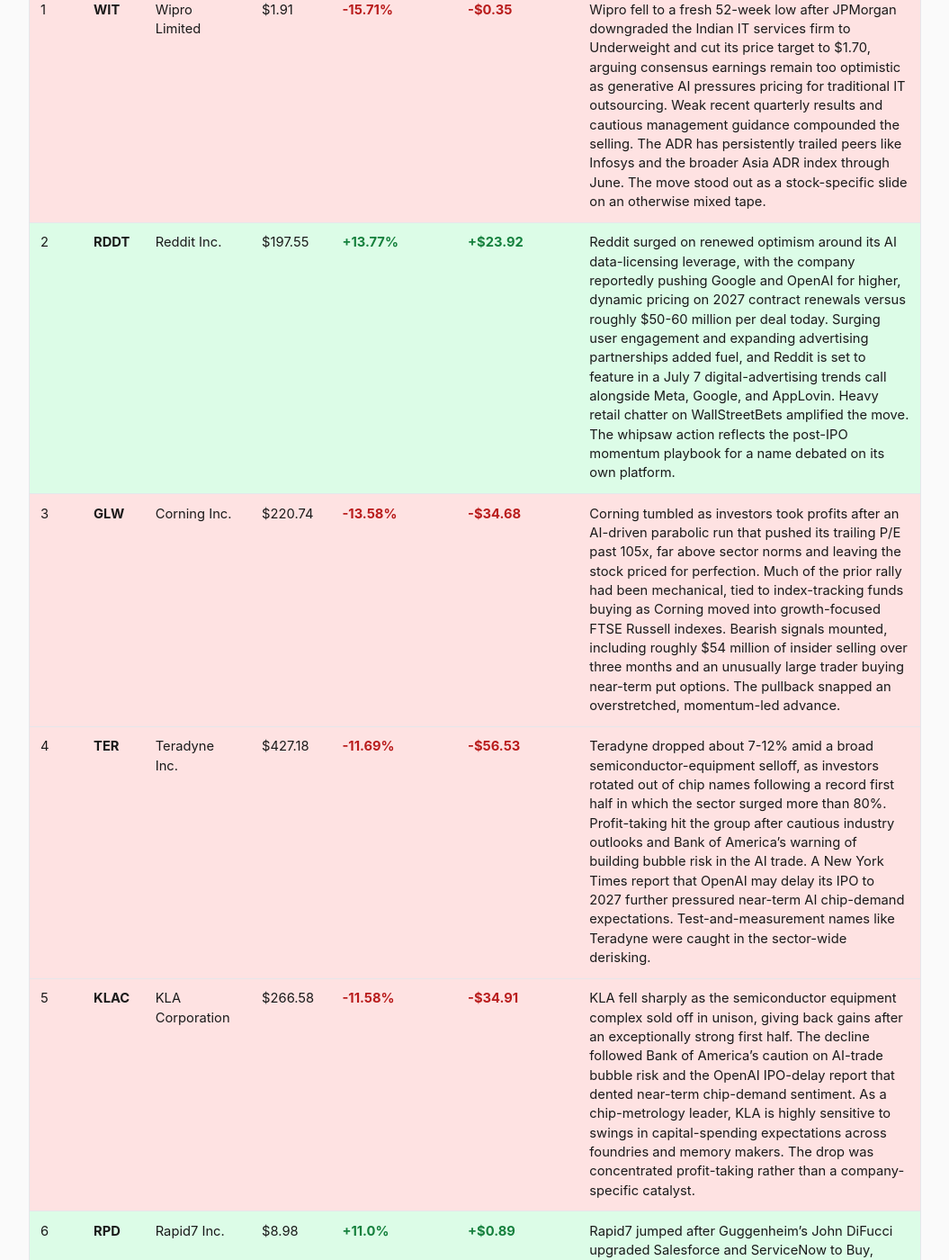
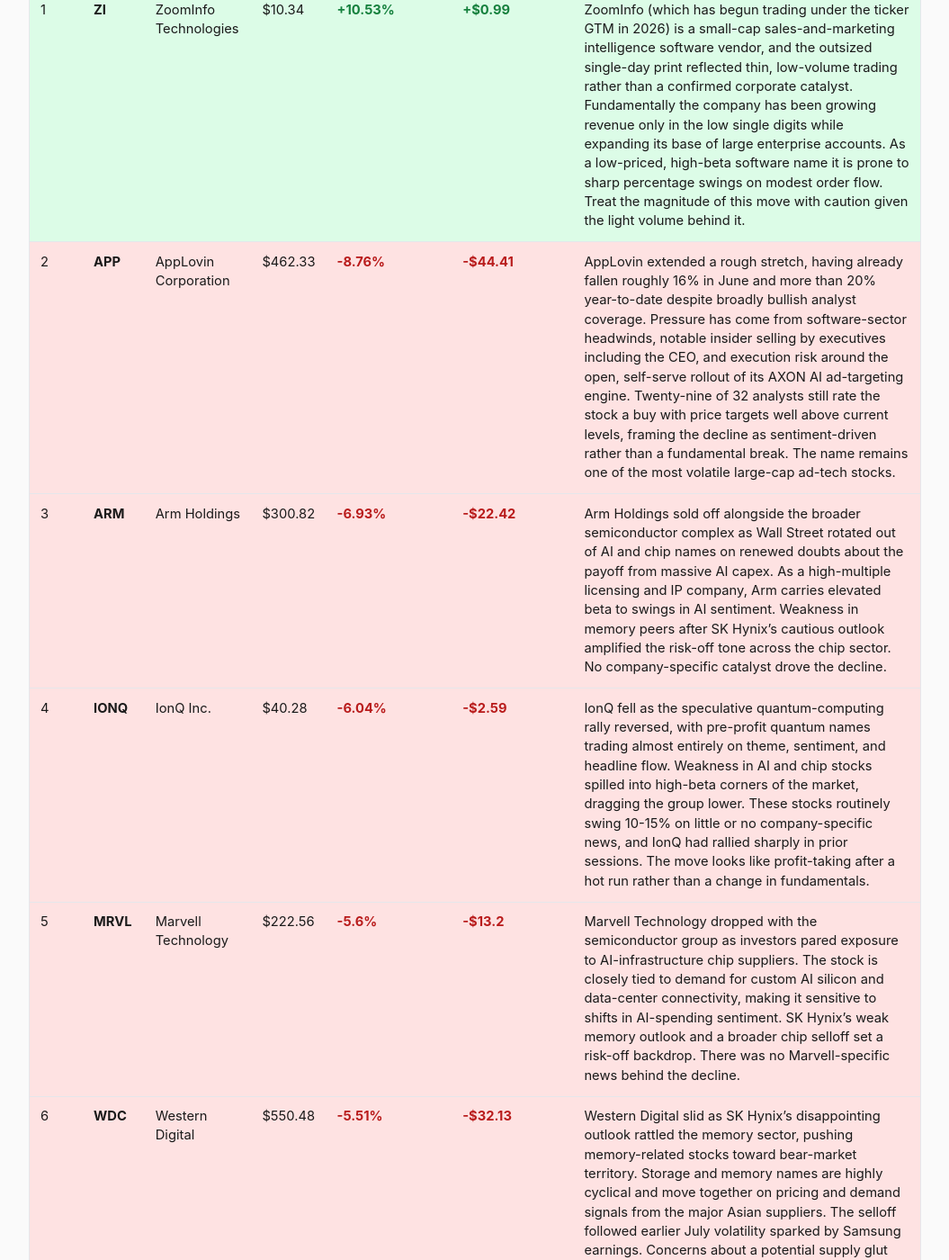
Before and after one commit to SahanY/tech-briefing, a Jekyll site: the page built from stocks.html, in a window 1280 px wide and 1400 px high, scrolled down 469 px. Shown: the whole window at 90% size, without its empty margins (112-1167 px from the left). Built offline with Jekyll 4.4.1, drawn with Linux system fonts in a browser that asks for light colours; some of the changed text lies outside the part shown.

Commit message:
Update _data/stock_movers.json 2026-07-13

```diff
--- a/_data/stock_movers.json
+++ b/_data/stock_movers.json
@@ -1,7 +1,7 @@
 {
-  "date": "2026-07-02",
-  "generated_at": "2026-07-02T02:13:49-05:00",
-  "data_as_of": "2026-07-02, 9:00 AM CT",
+  "date": "2026-07-13",
+  "generated_at": "2026-07-13T09:45:24-05:00",
+  "data_as_of": "2026-07-13, 9:00 AM CT",
   "source": "alpaca",
   "universe": {
     "mode": "curated_tech_200",
@@ -13,84 +13,6 @@
   },
   "stocks": [
     {
-      "ticker": "WIT",
-      "name": "Wipro Limited",
-      "price": 1.91,
-      "previous_close": 2.26,
-      "change_pct": -15.71,
-      "change_abs": -0.35,
-      "volume": "2.0M",
-      "volume_raw": 2030135,
-      "direction": "loss",
-      "explanation": "Wipro fell to a fresh 52-week low after JPMorgan downgraded the Indian IT services firm to Underweight and cut its price target to $1.70, arguing consensus earnings remain too optimistic as generative AI pressures pricing for traditional IT outsourcing. Weak recent quarterly results and cautious management guidance compounded the selling. The ADR has persistently trailed peers like Infosys and the broader Asia ADR index through June. The move stood out as a stock-specific slide on an otherwise mixed tape.",
-      "rank": 1
-    },
-    {
-      "ticker": "RDDT",
-      "name": "Reddit Inc.",
-      "price": 197.55,
-      "previous_close": 173.63,
-      "change_pct": 13.77,
-      "change_abs": 23.92,
-      "volume": "385.9K",
-      "volume_raw": 385883,
-      "direction": "gain",
-      "explanation": "Reddit surged on renewed optimism around its AI data-licensing leverage, with the company reportedly pushing Google and OpenAI for higher, dynamic pricing on 2027 contract renewals versus roughly $50-60 million per deal today. Surging user engagement and expanding advertising partnerships added fuel, and Reddit is set to feature in a July 7 digital-advertising trends call alongside Meta, Google, and AppLovin. Heavy retail chatter on WallStreetBets amplified the move. The whipsaw action reflects the post-IPO momentum playbook for a name debated on its own platform.",
-      "rank": 2
-    },
-    {
-      "ticker": "GLW",
-      "name": "Corning Inc.",
-      "price": 220.74,
-      "previous_close": 255.42,
-      "change_pct": -13.58,
-      "change_abs": -34.68,
-      "volume": "1.2M",
-      "volume_raw": 1157012,
-      "direction": "loss",
-      "explanation": "Corning tumbled as investors took profits after an AI-driven parabolic run that pushed its trailing P/E past 105x, far above sector norms and leaving the stock priced for perfection. Much of the prior rally had been mechanical, tied to index-tracking funds buying as Corning moved into growth-focused FTSE Russell indexes. Bearish signals mounted, including roughly $54 million of insider selling over three months and an unusually large trader buying near-term put options. The pullback snapped an overstretched, momentum-led advance.",
-      "rank": 3
-    },
-    {
-      "ticker": "TER",
-      "name": "Teradyne Inc.",
-      "price": 427.18,
-      "previous_close": 483.71,
-      "change_pct": -11.69,
-      "change_abs": -56.53,
-      "volume": "215.0K",
-      "volume_raw": 214992,
-      "direction": "loss",
-      "explanation": "Teradyne dropped about 7-12% amid a broad semiconductor-equipment selloff, as investors rotated out of chip names following a record first half in which the sector surged more than 80%. Profit-taking hit the group after cautious industry outlooks and Bank of America\u2019s warning of building bubble risk in the AI trade. A New York Times report that OpenAI may delay its IPO to 2027 further pressured near-term AI chip-demand expectations. Test-and-measurement names like Teradyne were caught in the sector-wide derisking.",
-      "rank": 4
-    },
-    {
-      "ticker": "KLAC",
-      "name": "KLA Corporation",
-      "price": 266.58,
-      "previous_close": 301.49,
-      "change_pct": -11.58,
-      "change_abs": -34.91,
-      "volume": "1.4M",
-      "volume_raw": 1442871,
-      "direction": "loss",
-      "explanation": "KLA fell sharply as the semiconductor equipment complex sold off in unison, giving back gains after an exceptionally strong first half. The decline followed Bank of America\u2019s caution on AI-trade bubble risk and the OpenAI IPO-delay report that dented near-term chip-demand sentiment. As a chip-metrology leader, KLA is highly sensitive to swings in capital-spending expectations across foundries and memory makers. The drop was concentrated profit-taking rather than a company-specific catalyst.",
-      "rank": 5
-    },
-    {
-      "ticker": "RPD",
-      "name": "Rapid7 Inc.",
-      "price": 8.98,
-      "previous_close": 8.09,
-      "change_pct": 11.0,
-      "change_abs": 0.89,
-      "volume": "285.2K",
-      "volume_raw": 285169,
-      "direction": "gain",
-      "explanation": "Rapid7 jumped after Guggenheim\u2019s John DiFucci upgraded Salesforce and ServiceNow to Buy, arguing the AI-disruption fear that gutted software valuations this year had gone too far. The read-through lifted the broader SaaS group, and beaten-down security-software names like Rapid7 rallied on the reassessment. DiFucci acknowledged AI risks are real but said the darkest scenario was already priced in. The move was a sector-wide sentiment rebound rather than a Rapid7-specific announcement.",
-      "rank": 6
-    },
-    {
       "ticker": "ZI",
       "name": "ZoomInfo Technologies",
       "price": 10.34,
@@ -100,111 +22,189 @@
       "volume": "543.7K",
       "volume_raw": 543733,
       "direction": "gain",
-      "explanation": "ZoomInfo rallied alongside the broader software-as-a-service group as investors reassessed AI-disruption fears that had compressed enterprise-software multiples all year, spurred by Guggenheim upgrades of Salesforce and ServiceNow. As one of the most heavily shorted and deeply discounted SaaS names, ZoomInfo is prone to outsized moves when sector sentiment turns. Its Q1 print in May had modestly beaten expectations with revenue of about $310 million. No company-specific catalyst was identified for the July 1 pop, which appears sector-driven.",
+      "explanation": "ZoomInfo (which has begun trading under the ticker GTM in 2026) is a small-cap sales-and-marketing intelligence software vendor, and the outsized single-day print reflected thin, low-volume trading rather than a confirmed corporate catalyst. Fundamentally the company has been growing revenue only in the low single digits while expanding its base of large enterprise accounts. As a low-priced, high-beta software name it is prone to sharp percentage swings on modest order flow. Treat the magnitude of this move with caution given the light volume behind it.",
+      "rank": 1
+    },
+    {
+      "ticker": "APP",
+      "name": "AppLovin Corporation",
+      "price": 462.33,
+      "previous_close": 506.74,
+      "change_pct": -8.76,
+      "change_abs": -44.41,
+      "volume": "97.1K",
+      "volume_raw": 97089,
+      "direction": "loss",
+      "explanation": "AppLovin extended a rough stretch, having already fallen roughly 16% in June and more than 20% year-to-date despite broadly bullish analyst coverage. Pressure has come from software-sector headwinds, notable insider selling by executives including the CEO, and execution risk around the open, self-serve rollout of its AXON AI ad-targeting engine. Twenty-nine of 32 analysts still rate the stock a buy with price targets well above current levels, framing the decline as sentiment-driven rather than a fundamental break. The name remains one of the most volatile large-cap ad-tech stocks.",
+      "rank": 2
+    },
+    {
+      "ticker": "ARM",
+      "name": "Arm Holdings",
+      "price": 300.82,
+      "previous_close": 323.24,
+      "change_pct": -6.93,
+      "change_abs": -22.42,
+      "volume": "45.8K",
+      "volume_raw": 45810,
+      "direction": "loss",
+      "explanation": "Arm Holdings sold off alongside the broader semiconductor complex as Wall Street rotated out of AI and chip names on renewed doubts about the payoff from massive AI capex. As a high-multiple licensing and IP company, Arm carries elevated beta to swings in AI sentiment. Weakness in memory peers after SK Hynix\u2019s cautious outlook amplified the risk-off tone across the chip sector. No company-specific catalyst drove the decline.",
+      "rank": 3
+    },
+    {
+      "ticker": "IONQ",
+      "name": "IonQ Inc.",
+      "price": 40.28,
+      "previous_close": 42.87,
+      "change_pct": -6.04,
+      "change_abs": -2.59,
+      "volume": "312.8K",
+      "volume_raw": 312820,
+      "direction": "loss",
+      "explanation": "IonQ fell as the speculative quantum-computing rally reversed, with pre-profit quantum names trading almost entirely on theme, sentiment, and headline flow. Weakness in AI and chip stocks spilled into high-beta corners of the market, dragging the group lower. These stocks routinely swing 10-15% on little or no company-specific news, and IonQ had rallied sharply in prior sessions. The move looks like profit-taking after a hot run rather than a change in fundamentals.",
+      "rank": 4
+    },
+    {
+      "ticker": "MRVL",
+      "name": "Marvell Technology",
+      "price": 222.56,
+      "previous_close": 235.76,
+      "change_pct": -5.6,
+      "change_abs": -13.2,
+      "volume": "154.8K",
+      "volume_raw": 154794,
+      "direction": "loss",
+      "explanation": "Marvell Technology dropped with the semiconductor group as investors pared exposure to AI-infrastructure chip suppliers. The stock is closely tied to demand for custom AI silicon and data-center connectivity, making it sensitive to shifts in AI-spending sentiment. SK Hynix\u2019s weak memory outlook and a broader chip selloff set a risk-off backdrop. There was no Marvell-specific news behind the decline.",
+      "rank": 5
+    },
+    {
+      "ticker": "WDC",
+      "name": "Western Digital",
+      "price": 550.48,
+      "previous_close": 582.61,
+      "change_pct": -5.51,
+      "change_abs": -32.13,
+      "volume": "96.2K",
+      "volume_raw": 96155,
+      "direction": "loss",
+      "explanation": "Western Digital slid as SK Hynix\u2019s disappointing outlook rattled the memory sector, pushing memory-related stocks toward bear-market territory. Storage and memory names are highly cyclical and move together on pricing and demand signals from the major Asian suppliers. The selloff followed earlier July volatility sparked by Samsung earnings. Concerns about a potential supply glut weighed on sentiment across the group.",
+      "rank": 6
+    },
+    {
+      "ticker": "RGTI",
+      "name": "Rigetti Computing",
+      "price": 15.69,
+      "previous_close": 16.54,
+      "change_pct": -5.14,
+      "change_abs": -0.85,
+      "volume": "274.4K",
+      "volume_raw": 274433,
+      "direction": "loss",
+      "explanation": "Rigetti Computing declined as the quantum-computing trade cooled and high-beta speculative names came under pressure. Like its quantum peers, Rigetti is largely pre-revenue and trades on sentiment and headline momentum rather than fundamentals. Weakness in AI and chip stocks bled into the group after a strong prior session. Double-digit intraday swings are routine for the stock.",
       "rank": 7
+    },
+    {
+      "ticker": "TEAM",
+      "name": "Atlassian Corporation",
+      "price": 93.35,
+      "previous_close": 88.86,
+      "change_pct": 5.05,
+      "change_abs": 4.49,
+      "volume": "40.4K",
+      "volume_raw": 40437,
+      "direction": "gain",
+      "explanation": "Atlassian gained even as enterprise software faced sector-wide pressure, with the stock supported by a recent Gartner recognition that helped offset an earlier analyst price-target cut. The collaboration-software maker benefits from steady seat expansion and its push into AI-assisted developer and IT workflows. On a down day for much of software, the relative strength stood out. The move reflected company-specific positives against a weak sector tape.",
+      "rank": 8
+    },
+    {
+      "ticker": "STX",
+      "name": "Seagate Technology",
+      "price": 866.67,
+      "previous_close": 909.84,
+      "change_pct": -4.74,
+      "change_abs": -43.17,
+      "volume": "51.7K",
+      "volume_raw": 51727,
+      "direction": "loss",
+      "explanation": "Seagate Technology fell alongside Western Digital and Micron as the memory and storage complex sold off on SK Hynix\u2019s cautious outlook. Hard-disk and storage names are cyclical and trade closely with memory-pricing sentiment. Renewed supply-glut fears drove the group lower after earlier-month volatility. No Seagate-specific catalyst was behind the drop.",
+      "rank": 9
+    },
+    {
+      "ticker": "PSTG",
+      "name": "Pure Storage",
+      "price": 67.82,
+      "previous_close": 64.9,
+      "change_pct": 4.5,
+      "change_abs": 2.92,
+      "volume": "124.6K",
+      "volume_raw": 124586,
+      "direction": "gain",
+      "explanation": "Pure Storage rose against a weak storage-sector backdrop, with the enterprise flash-storage vendor benefiting from its positioning in AI-driven data infrastructure. Unlike commodity memory makers, Pure sells higher-margin all-flash systems and subscription services less exposed to memory-pricing cycles. That differentiation helped it decouple from the memory selloff. The gain underscored investor preference for storage names with AI-infrastructure exposure.",
+      "rank": 10
     },
     {
       "ticker": "MU",
       "name": "Micron Technology",
-      "price": 1032.64,
-      "previous_close": 1152.16,
-      "change_pct": -10.37,
-      "change_abs": -119.52,
-      "volume": "1.1M",
-      "volume_raw": 1083939,
+      "price": 935.94,
+      "previous_close": 979.36,
+      "change_pct": -4.43,
+      "change_abs": -43.42,
+      "volume": "211.3K",
+      "volume_raw": 211302,
       "direction": "loss",
-      "explanation": "Micron swung lower in a volatile stretch despite reporting blowout fiscal Q3 results, with revenue more than quadrupling to $41.46 billion and guidance of roughly $50 billion for the current quarter on surging AI memory demand. The stock initially spiked about 15% on the print before reversing as the broader semiconductor selloff and rising AI-infrastructure-cost concerns took hold. A report that OpenAI may push its IPO to 2027 added to the derisking across chip names. The disconnect highlighted how positioning, not fundamentals, is driving near-term chip volatility.",
-      "rank": 8
-    },
-    {
-      "ticker": "AMAT",
-      "name": "Applied Materials",
-      "price": 650.9,
-      "previous_close": 723.08,
-      "change_pct": -9.98,
-      "change_abs": -72.18,
-      "volume": "583.8K",
-      "volume_raw": 583784,
-      "direction": "loss",
-      "explanation": "Applied Materials fell about 10% in the semiconductor-equipment selloff as investors booked profits following a record first half for the sector. Cautious industry outlooks and Bank of America\u2019s warning about AI-trade bubble risk drove the rotation out of chip names. The OpenAI IPO-delay report further weighed on near-term capital-spending expectations across the group. As a leading wafer-fab-equipment supplier, Applied Materials is closely tied to foundry and memory capex sentiment.",
-      "rank": 9
+      "explanation": "Micron Technology dropped as SK Hynix\u2019s weak outlook dragged the memory group toward a bear market, reviving fears of a supply glut. As the largest US memory maker, Micron is a bellwether for DRAM and NAND pricing and moves sharply on peer commentary. The decline extended volatility that began earlier in July around Samsung\u2019s earnings. Sentiment, not a Micron-specific event, drove the move.",
+      "rank": 11
     },
     {
       "ticker": "LRCX",
       "name": "Lam Research",
-      "price": 391.36,
-      "previous_close": 433.49,
-      "change_pct": -9.72,
-      "change_abs": -42.12,
-      "volume": "700.9K",
-      "volume_raw": 700929,
+      "price": 334.75,
+      "previous_close": 350.21,
+      "change_pct": -4.41,
+      "change_abs": -15.46,
+      "volume": "84.0K",
+      "volume_raw": 84013,
       "direction": "loss",
-      "explanation": "Lam Research dropped alongside its equipment peers as the chip complex derisked after an outsized first-half rally. The selling was driven by profit-taking, Bank of America\u2019s bubble-risk caution on the AI trade, and the OpenAI IPO-delay headlines that pressured near-term demand assumptions. Lam\u2019s heavy exposure to memory-maker capital spending makes it especially sensitive to shifts in AI-infrastructure sentiment. The move reflected sector-wide positioning rather than a Lam-specific development.",
-      "rank": 10
+      "explanation": "Lam Research fell with the semiconductor-equipment group as the memory selloff and broader chip weakness weighed on capital-equipment names. Lam derives a large share of revenue from memory-chip manufacturers, so a softer memory outlook directly pressures its demand narrative. SK Hynix\u2019s cautious guidance set the tone for the sector. There was no Lam-specific catalyst.",
+      "rank": 12
     },
     {
-      "ticker": "APP",
-      "name": "AppLovin Corporation",
-      "price": 564.99,
-      "previous_close": 515.03,
-      "change_pct": 9.7,
-      "change_abs": 49.96,
-      "volume": "187.9K",
-      "volume_raw": 187892,
-      "direction": "gain",
-      "explanation": "AppLovin extended its rally after Raymond James launched coverage with a Strong Buy and a $640 target, citing AI-driven ad growth, rising e-commerce advertising, and strong free-cash-flow generation. Citi reiterated Buy and lifted its target to $710, pointing to the June 30 general availability of AppLovin\u2019s Axon e-commerce platform as a fresh revenue leg beyond gaming. The stock has climbed sharply from the mid-$440s in recent weeks. It is also slated for a July 7 digital-advertising trends call.",
-      "rank": 11
+      "ticker": "QUBT",
+      "name": "Quantum Computing Inc.",
+      "price": 8.28,
+      "previous_close": 8.66,
+      "change_pct": -4.39,
+      "change_abs": -0.38,
+      "volume": "63.0K",
+      "volume_raw": 62988,
+      "direction": "loss",
+      "explanation": "Quantum Computing Inc. slid as the quantum-stock rally reversed and speculative, pre-profit names sold off across the board. The stock trades almost purely on sentiment and headline flow, with double-digit daily swings common. Weakness in AI and chip stocks spilled into the group after a strong prior session. The decline reflected profit-taking rather than any change in the company\u2019s prospects.",
+      "rank": 13
     },
     {
-      "ticker": "COIN",
-      "name": "Coinbase Global",
-      "price": 159.32,
-      "previous_close": 146.22,
-      "change_pct": 8.96,
-      "change_abs": 13.09,
-      "volume": "360.3K",
-      "volume_raw": 360307,
+      "ticker": "INFY",
+      "name": "Infosys Limited",
+      "price": 11.39,
+      "previous_close": 10.93,
+      "change_pct": 4.21,
+      "change_abs": 0.46,
+      "volume": "432.7K",
+      "volume_raw": 432652,
       "direction": "gain",
-      "explanation": "Coinbase rallied as Wall Street desks reiterated bullish views following its latest System Update event, with one firm backing a $270 target as the platform expands into a financial super app. New launches include tokenized stocks, options on crypto and equities, U.S. equities and ETF access, and an AI-powered in-app advisor. Strengthening crypto-market activity and Cathie Wood\u2019s ARK adding roughly 111,000 shares reinforced positive sentiment. Investors are also anticipating a renewal of the USDC partnership with Circle in August.",
-      "rank": 12
+      "explanation": "Infosys, the India-based IT services and consulting giant, rose modestly ahead of and around the start of the sector\u2019s quarterly earnings season. The ADR is lower-priced and can move on currency shifts, deal-pipeline commentary, and broad IT-services sentiment. Demand for AI-enablement and digital-transformation services has been a supportive theme for the large outsourcers. The gain was modest and consistent with steady, defensive IT-services positioning.",
+      "rank": 14
     },
     {
       "ticker": "INTC",
       "name": "Intel Corporation",
-      "price": 127.08,
-      "previous_close": 139.55,
-      "change_pct": -8.94,
-      "change_abs": -12.47,
-      "volume": "3.0M",
-      "volume_raw": 2958019,
+      "price": 105.39,
+      "previous_close": 109.85,
+      "change_pct": -4.06,
+      "change_abs": -4.45,
+      "volume": "1.1M",
+      "volume_raw": 1063728,
       "direction": "loss",
-      "explanation": "Intel fell about 7-9% as chip stocks retreated broadly after Bank of America flagged growing bubble risk in the AI trade, with AMD and Taiwan Semiconductor also lower. The pullback came after a torrid run that left Intel up roughly 278% year-to-date, making it vulnerable to profit-taking. Underlying concerns persist around its 18A-P process, where manufacturing yields remain below profitable thresholds until late 2026 or 2027. The drop was sentiment-driven amid the sector-wide derisking.",
-      "rank": 13
-    },
-    {
-      "ticker": "META",
-      "name": "Meta Platforms Inc.",
-      "price": 612.97,
-      "previous_close": 563.47,
-      "change_pct": 8.78,
-      "change_abs": 49.5,
-      "volume": "1.5M",
-      "volume_raw": 1516443,
-      "direction": "gain",
-      "explanation": "Meta jumped as much as 9.7% \u2014 its sharpest single-day move of the year \u2014 after Bloomberg reported the company is building a cloud business to sell access to its AI computing power and models, setting up a collision with AWS, Azure, and Google Cloud. The plan follows aggressive infrastructure moves, including locking in roughly 1.6 gigawatts of Crusoe compute and a $21 billion CoreWeave deal. Q1 revenue of $56.3 billion, up 33%, underpins the spending. Meta is also investing $900 million in India\u2019s Cred and pushing new AI hardware.",
-      "rank": 14
-    },
-    {
-      "ticker": "CELH",
-      "name": "Celsius Holdings",
-      "price": 31.87,
-      "previous_close": 29.3,
-      "change_pct": 8.77,
-      "change_abs": 2.57,
-      "volume": "490.5K",
-      "volume_raw": 490508,
-      "direction": "gain",
-      "explanation": "Celsius Holdings rose nearly 9%, recovering some ground after a steep year that left it well below its 52-week high despite booming fundamentals. First-quarter revenue jumped 138% year-over-year to $782.6 million and net income more than doubled to $110.1 million. Several major firms including UBS, BofA, Morgan Stanley, and JPMorgan maintain positive ratings even as they trim price targets. The bounce reflected bargain-hunting in a high-growth energy-drink name that still trades roughly 55% below its peak.",
+      "explanation": "Intel declined with the broader chip complex as investors rotated out of semiconductors on AI-capex-return doubts and the memory selloff. The move came even as Intel announced a \u20ac5 billion expansion of its Irish hub, underscoring that macro sector sentiment outweighed the company-specific investment news. Heavy trading volume accompanied the drop. Intel remains highly sensitive to swings in overall chip-sector risk appetite.",
       "rank": 15
     }
   ]
```
